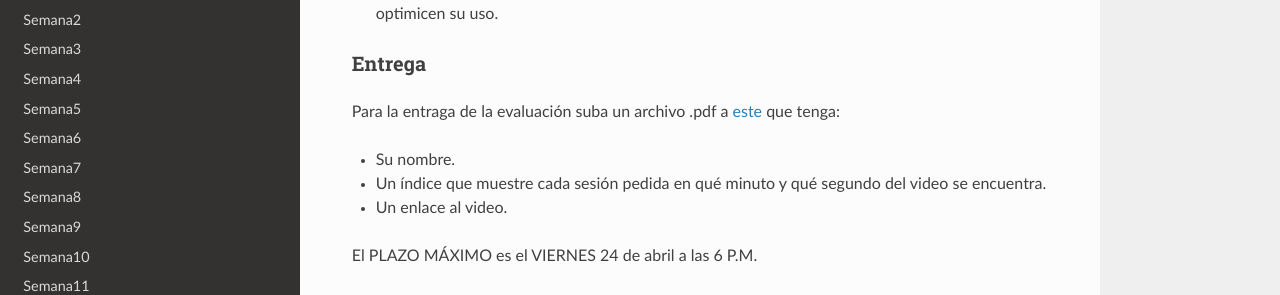
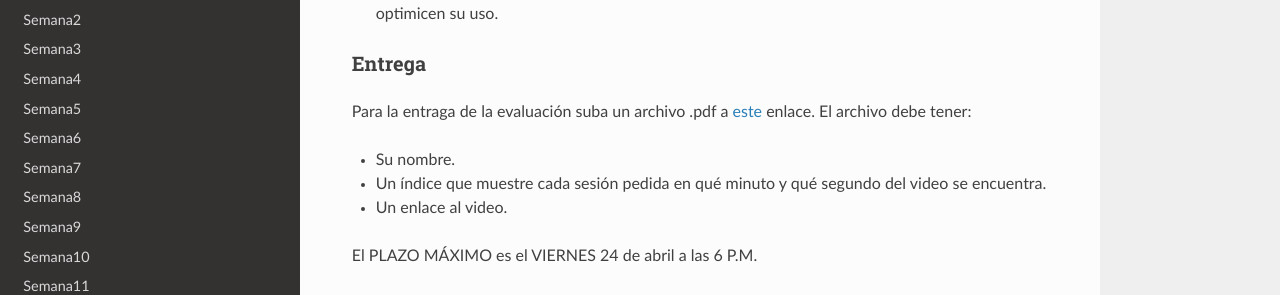
Before and after one commit to juanferfranco/controladores, a Sphinx documentation site: the page built from docs/_semana13/semana13.rst, in a window 1280 px wide and 900 px high, scrolled down 893 px. Shown: the part 187-482 px from the top of the window. Built offline with Sphinx 7.4.7 and the Read the Docs theme 2.0.0, drawn with Linux system fonts in a browser that asks for light colours.

Commit message:
update week 13

```diff
--- a/docs/_semana13/semana13.rst
+++ b/docs/_semana13/semana13.rst
@@ -46,7 +46,8 @@ cada sesión.
 Entrega
 ^^^^^^^^^^
 Para la entraga de la evaluación suba un archivo .pdf a
-`este <https://www.dropbox.com/request/YrV7kp35WzSsvLTBp5du>`__ que tenga:
+`este <https://www.dropbox.com/request/YrV7kp35WzSsvLTBp5du>`__ enlace.
+El archivo debe tener:
 
 * Su nombre.
 * Un índice que muestre cada sesión pedida en qué minuto y qué segundo del video
```
